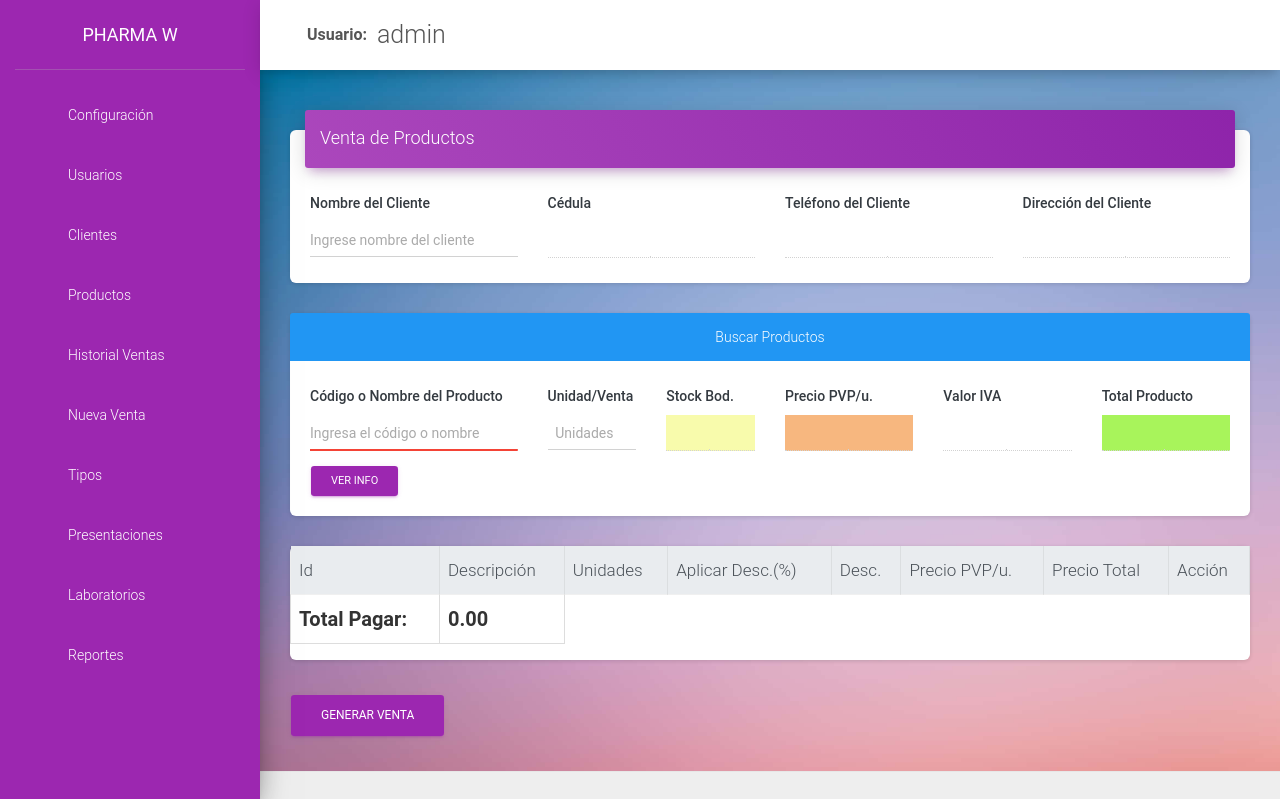
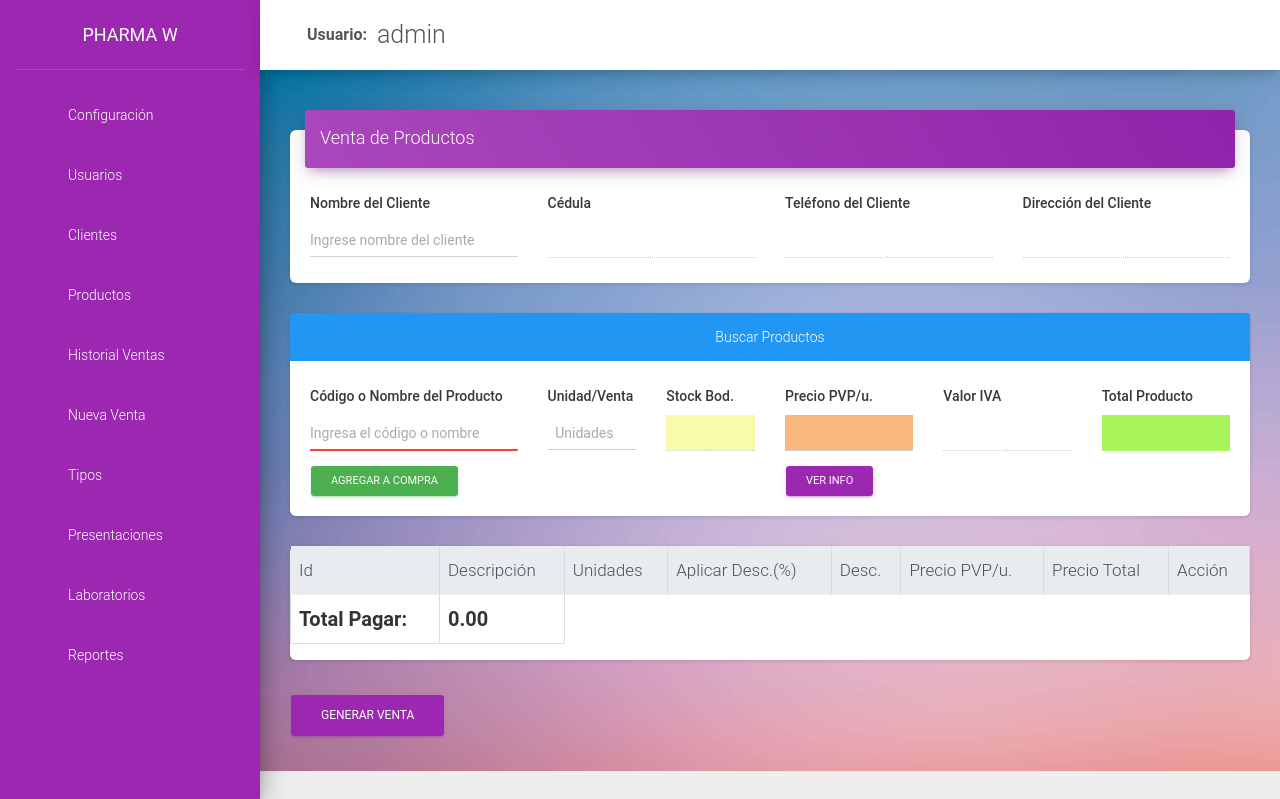
Before and after one commit to Willandrade9296/PharmaW_2, a PHP site: page /src/ventas.php in a window 1280 px wide. Shown: the top 799 px of the page. Run offline with PHP 8.4, Linux system fonts and the light colour scheme; a user stored in the database is signed in; data comes from the database, SQL or seed files in the repository; data that the repository does not hold is empty; some libraries are stand-ins or nearby versions.

Commit message:
boton de agregar productos y agregado de acuerdo a unidad y fraccion en una misma venta

```diff
--- a/assets/js/funciones.js
+++ b/assets/js/funciones.js
@@ -176,15 +176,17 @@ if (cant != '')
     if (Number(stock) >= Number(cant))
     {
 
-
-
     const precioC=$("#precioC").val();
     const precio = $('#precioPVP').val();
     const iva= $('#iva').val();
     const total = cant * (parseFloat(precio) + parseFloat(precio * iva));
 
     $('#sub_total').val(parseFloat(Number(total).toFixed(2)));
-    if (e.which == 13) {
+
+    var {type} = e.target.dataset;
+
+
+            if (e.which == 13 || type === 'boton') {
                 if (cant > 0 && cant != '') {
                     const id = $('#id').val();
                     registrarDetalle(e, id,cant,stock,precioC, precio,iva,'U');
@@ -194,6 +196,7 @@ if (cant != '')
                     return false;
                 }
             }
+
 
 
 
@@ -243,7 +246,7 @@ function calcularPrecioFraccion(e) {
 
 
 
-   if(cantFr != ''){
+   if(cantFr != '' ){
 
 
     if (Number(stockFr) >= Number(cantFr))
@@ -258,7 +261,9 @@ function calcularPrecioFraccion(e) {
 
     $('#sub_total').val(parseFloat(Number(total).toFixed(2)));
 
-    if (e.which == 13) {
+    var {type} = e.target.dataset;
+
+    if (e.which == 13 || type === 'boton') {
         if (cantFr > 0 && cantFr != '') {
             const id = $('#id').val();
             registrarDetalle(e, id,cantFr,stockFr,precioC, precio,'0','F');
@@ -309,6 +314,20 @@ function calcularPrecioFraccion(e) {
 
 
 }
+
+function agregarCompra(event){
+
+   var tipo =$("#tipoUnidad").val();
+    if( tipo === 'F'){
+       calcularPrecioFraccion(event);
+    }else{
+
+
+      calcularPrecio(event);
+    }
+
+}
+
 
 function calcularDescuento(e, id) {
     if (e.which == 13) {
--- a/src/ajax.php
+++ b/src/ajax.php
@@ -274,13 +274,13 @@ if (isset($_POST['regDetalle'])) {
     $tipo_unidad=$_POST['tipo_unidad'];
     $id_user = $_SESSION['idUser'];
     $total = $precio * $cant;
-    $verificar = mysqli_query($conexion, "SELECT * FROM detalle_temp WHERE id_producto = $id AND id_usuario = $id_user");
+    $verificar = mysqli_query($conexion, "SELECT * FROM detalle_temp WHERE id_producto = $id AND id_usuario = $id_user AND tipo_prod= '$tipo_unidad' ");
     $result = mysqli_num_rows($verificar);
     $datos = mysqli_fetch_assoc($verificar);
     if ($result > 0) {
         $cantidad = $datos['cantidad'] + $cant;
         $total_precio = ($cantidad * $total);
-        $query = mysqli_query($conexion, "UPDATE detalle_temp SET tipo_prod= $tipo_unidad,  cantidad = $cantidad, precio_costo= $precioC, precio_venta=$precio  , total = '$total_precio' WHERE id_producto = $id AND id_usuario = $id_user");
+        $query = mysqli_query($conexion, "UPDATE detalle_temp SET cantidad = $cantidad, precio_costo= '$precioC' , precio_venta='$precio'  , total = '$total_precio' WHERE id_producto = $id AND id_usuario = $id_user AND tipo_prod= '$tipo_unidad' ");
         if ($query) {
             $msg = "actualizado";
         } else {
--- a/src/ventas.php
+++ b/src/ventas.php
@@ -169,12 +169,27 @@ if (empty($existe) && $id_user != 1) {
                         </div>
                     </div>
                     <div class="row">
-                                <div class="col-lg-3">
-                                    <button type="button" class="btn btn-primary btn-sm" data-bs-toggle="modal" data-bs-target="#ModalInfo">
-                                        Ver Info
-                                    </button>
+                            <div class="col-lg-6 col-md-6 col-sm-6 col-xs-6">
 
+                            <div class="row">
+                                        <div class="col-lg-3 col-md-3 col-sm-3 col-xs-3">
+                                            <button type="button" class="btn btn-success btn-sm" name="BtnAgregar" id="BtnAgregar" data-type="boton" onclick="agregarCompra(event)">
+                                                Agregar a Compra
+                                            </button>
+
+                                        </div>
                                 </div>
+                            </div>
+                            <div class="col-lg-6 col-md-6 col-sm-6 col-xs-6">
+                                <div class="row">
+                                        <div class="col-lg-3 col-md-3 col-sm-3 col-xs-3">
+                                            <button type="button" class="btn btn-primary btn-sm" data-bs-toggle="modal" data-bs-target="#ModalInfo">
+                                                Ver Info
+                                            </button>
+
+                                        </div>
+                                </div>
+                            </div>
 
                     </div>
 
@@ -231,19 +246,22 @@ if (empty($existe) && $id_user != 1) {
 
 
 <!-- Modal -->
-<div class="modal fade" id="ModalInfo" tabindex="-1" role="dialog" aria-labelledby="exampleModalLabel" aria-hidden="true">
+<div class="modal fade" id="ModalInfo" tabindex="-1" role="dialog" aria-labelledby="Label1" aria-hidden="true">
   <div class="modal-dialog">
     <div class="modal-content">
       <div class="modal-header">
-        <h4 class="modal-title" id="exampleModalLabel">Información Producto</h4>
+        <h4 class="modal-title" id="Label1">Información Producto</h4>
 
       </div>
       <div class="modal-body">
-        ...
+      <label for="info_producto_v" class=" text-dark font-weight-bold">Información:</label>
+      <textarea placeholder="" class="form-control" name="info_producto_v" id="info_producto_v" rows="6"  disabled></textarea>
+
+
       </div>
       <div class="modal-footer">
-        <button type="button" class="btn btn-secondary" data-bs-dismiss="modal">Close</button>
-        <button type="button" class="btn btn-primary">Save changes</button>
+        <button type="button" class="btn btn-sm btn-secondary" data-bs-dismiss="modal">Cerrar</button>
+
       </div>
     </div>
   </div>
```
Lines whose indentation alone changed are shown as unchanged.
